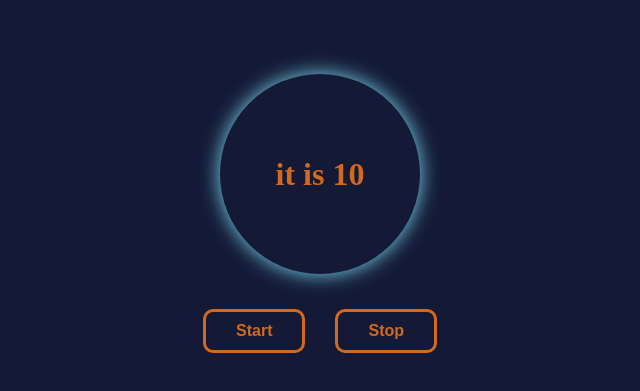
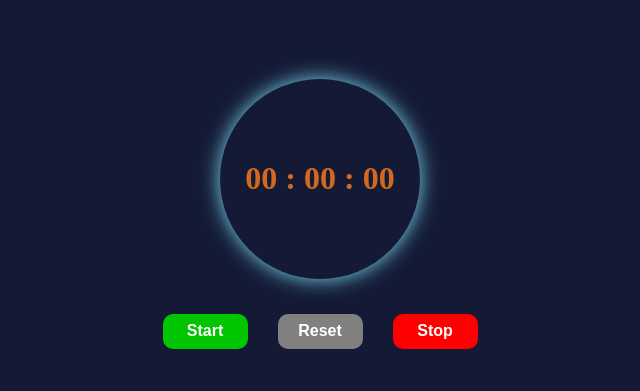
Before and after one commit to tahaabdollah2002/React-Homework, a React (Create React App) app: page / in a window 1280 px wide. Shown: the part 169-560 px from the top of the page, without its empty margins (320-960 px from the left). Built offline with nearby package versions, Linux system fonts and the light colour scheme.

Commit message:
stop watch #13

```diff
--- a/src/Timer.js
+++ b/src/Timer.js
@@ -6,35 +6,65 @@ class Timer extends React.Component{
     constructor(){
         super()
         this.state = {
-            time: 10
+            hour: 0,
+            minute: 0,
+            second: 0,
+            isStart: false
         }
     }
-    componentDidUpdate(){
-        if(this.state.time == 0){
-            clearInterval(interval)
+    start = () => {
+        if(this.state.isStart == false){
+            this.setState({
+                isStart: true
+            })
         }
+        interval = setInterval(() => {
+            this.setState({
+                second: this.state.second + 1
+            })
+            if(this.state.second == 60){
+                this.setState({
+                    second: 0,
+                    minute: this.state.minute + 1
+                })
+            }
+            if(this.state.minute == 60){
+                this.setState({
+                    minute: 0,
+                    hour: this.state.hour + 1
+                })
+            }
+        }, 1000);
     }
     stop = () => {
+        this.setState({
+            isStart: false
+        })
         clearInterval(interval)
     }
-    start = () => {
-        interval = setInterval(() => {
-            this.setState({
-                time: this.state.time - 1
-            })
-        }, 1000);
+    reset = () => {
+        this.stop();
+        this.setState({
+            hour: 0,
+            minute: 0,
+            second: 0
+        })
     }
     render(){
+        let h = this.state.hour;
+        let m = this.state.minute;
+        let s = this.state.second;
         return(
             <React.Fragment>
                 <div className="timer">
                     <h1>
-                        it is {this.state.time}
+                        {`${h > 9 ? h : '0' + h} : ${m > 9 ? m : '0' + m} : ${s > 9 ? s : '0' + s}`}
                     </h1>
                 </div>
                 <div>
-                    <button className="btn" onClick={this.start}>Start</button>
-                    <button className="btn" onClick={this.stop}>Stop</button>
+                    <button className="btn btn-start" onClick={this.start}>Start</button>
+                    <button className="btn btn-reset" onClick={this.reset}>Reset</button>
+                    <button className="btn btn-stop" onClick={this.stop}>Stop</button>
                 </div>
             </React.Fragment>
         )
--- a/src/style.css
+++ b/src/style.css
@@ -26,11 +26,31 @@
 }
 .btn{
     margin: 35px 15px;
-    padding: 10px 30px;
-    background-color: transparent;
-    border: 3px solid chocolate;
+    width: 85px;
+    height: 35px;
+    border: none;
+    outline: none;
     font-size: 16px;
     border-radius: 10px;
     font-weight: bold;
-    color: chocolate;
+    color: white;
+    transition: .4s ease-in-out;
 }
+.btn-start{
+    background-color: rgb(0, 197, 0);
+}
+.btn-stop{
+    background-color: red;
+}
+.btn-reset{
+    background-color: gray;
+}
+.btn-start:hover{
+    background-color: green;
+}
+.btn-stop:hover{
+    background-color: rgb(179, 0, 0);
+}
+.btn-reset:hover{
+    background-color: rgb(88, 88, 88);
+}
```
